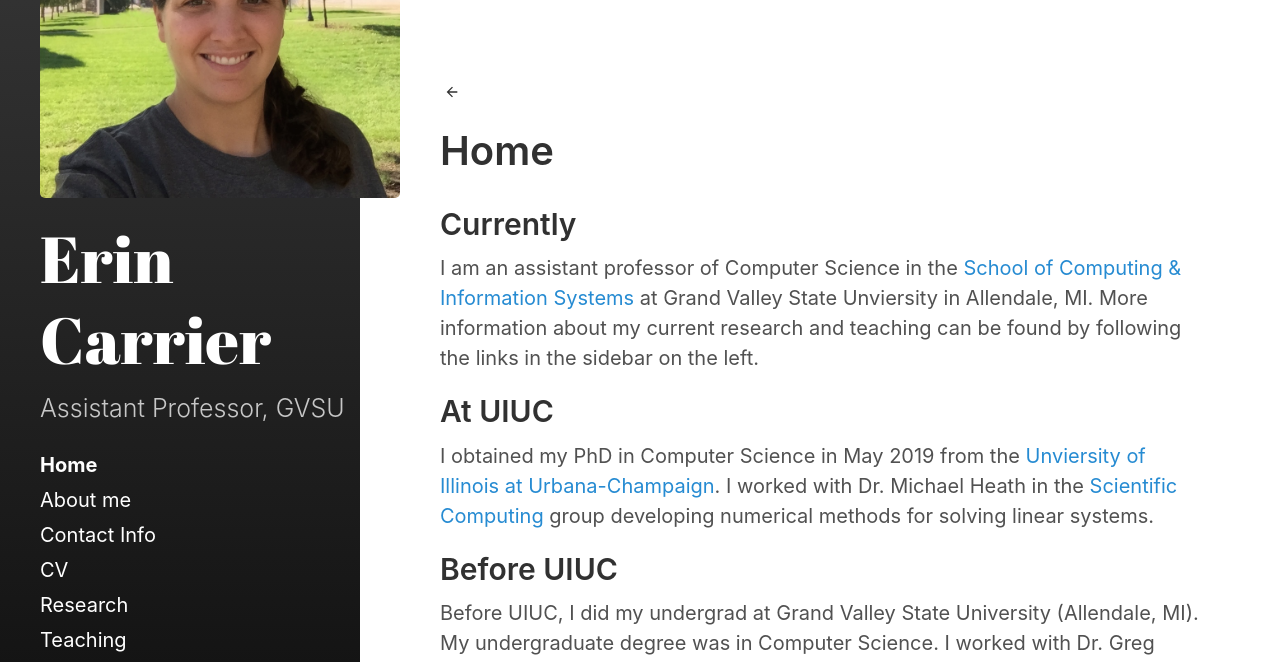
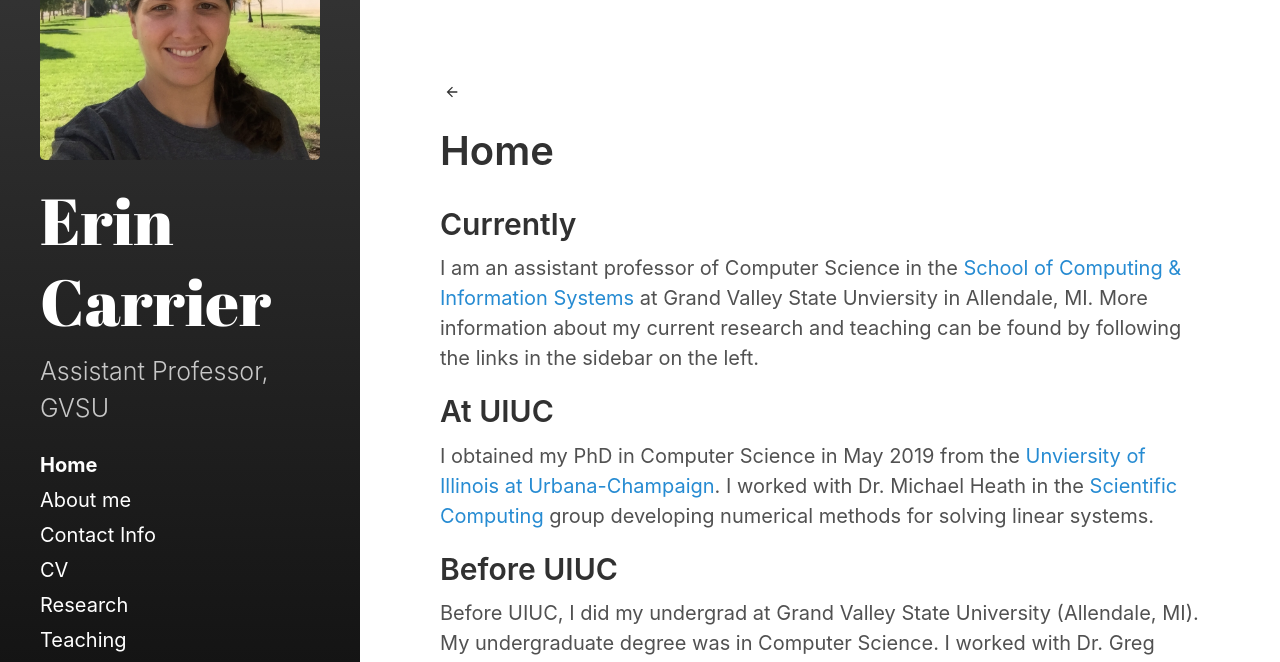
Before and after one commit to eecarrier/eecarrier.github.io, a plain HTML site: page index.html in a window 1280 px wide. Shown: the top 662 px of the page. Drawn offline with Linux system fonts and the light colour scheme.

Commit message:
another attempt at picture fix

```diff
--- a/assets/css/main.css
+++ b/assets/css/main.css
@@ -524,7 +524,8 @@ body {
 
 #sidebar {
   flex: 0 0 auto;
-  padding: 2rem; }
+  padding: 2rem;
+  overflow-y: auto;}
   #sidebar .site-title {
     font-family: 'Abril Fatface', serif;
     font-size: 1.25rem;
@@ -598,7 +599,7 @@ body {
   #sidebar,
   .home #sidebar {
     text-align: left;
-    width: 22rem; }
+    width: 18rem; }
     #sidebar > *:last-child,
     .home #sidebar > *:last-child {
       margin-bottom: 0; }
```
